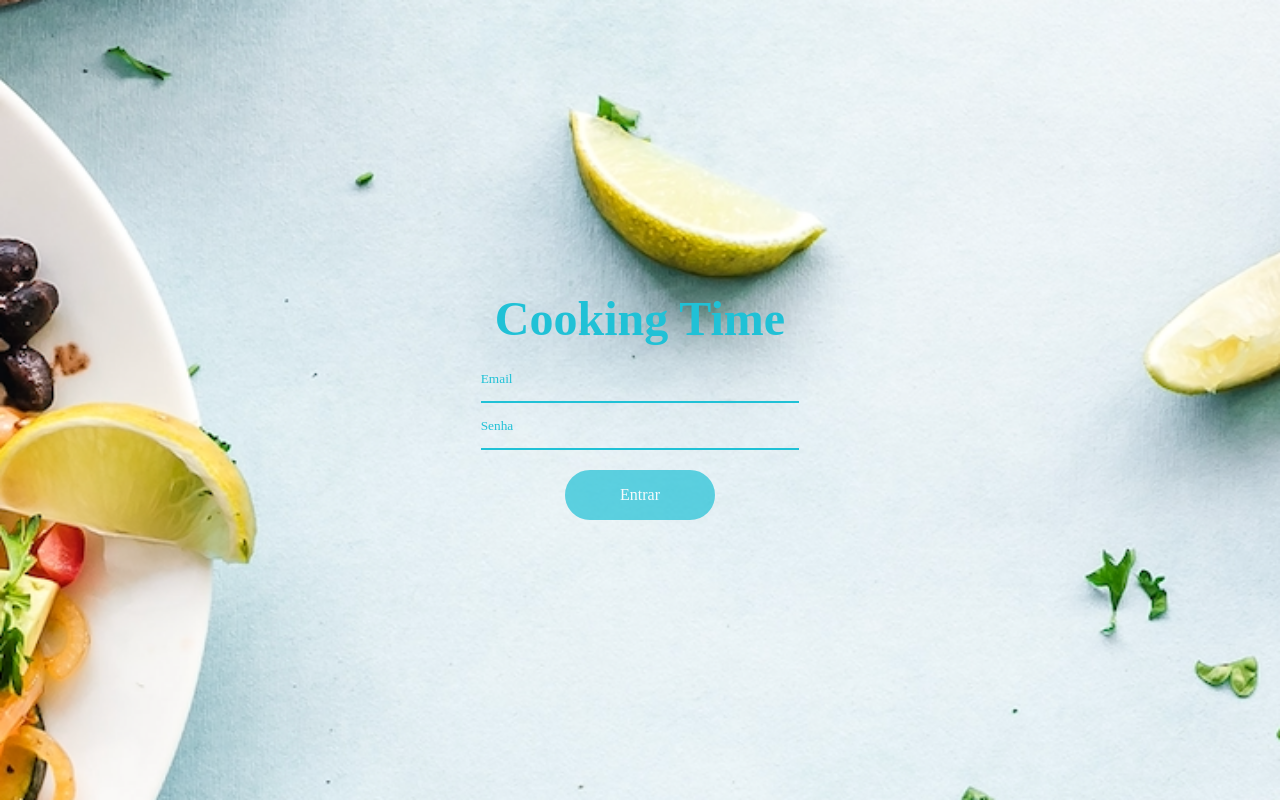
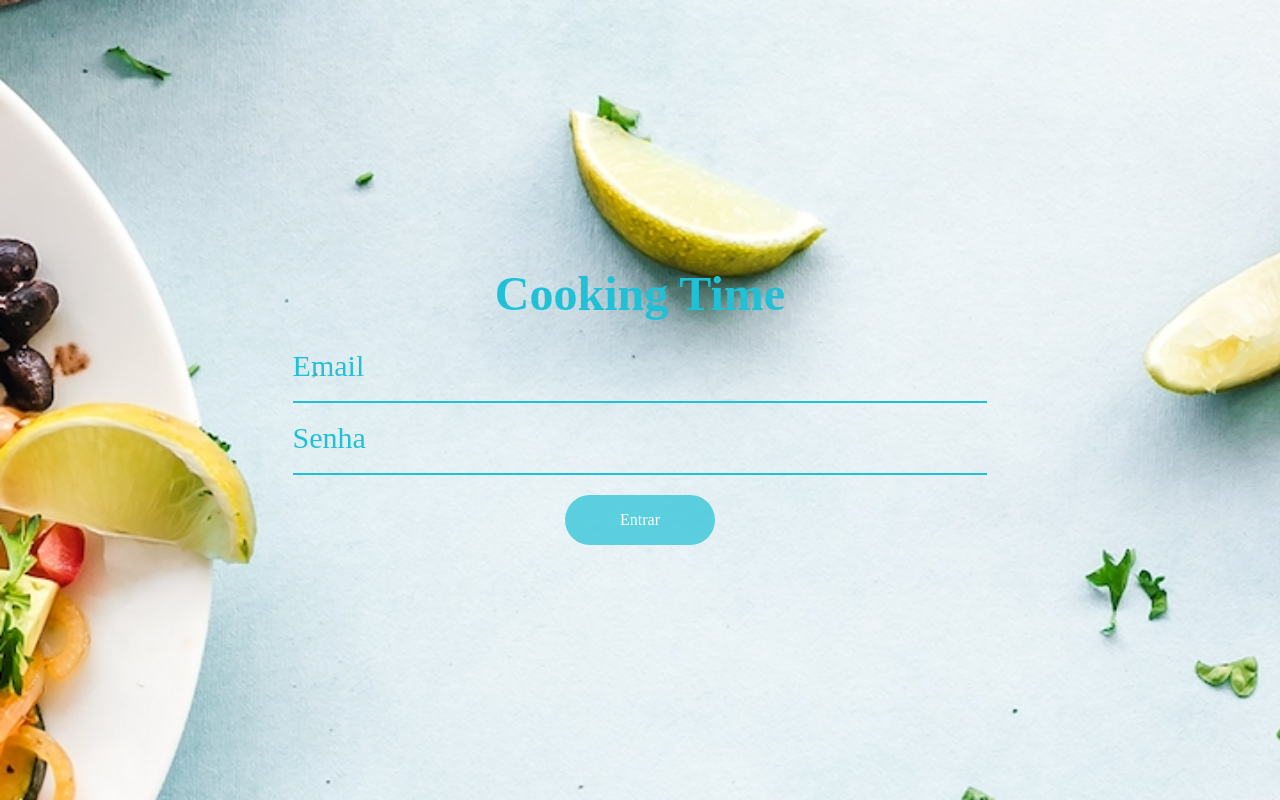
Before and after one commit to fabemiliano/recipe-app, a React (Create React App) app: page / in a window 1280 px wide. Built offline with nearby package versions, Linux system fonts and the light colour scheme; a web font is replaced by a local one.

Commit message:
fixed login screen

```diff
--- a/src/components/CSS/LoginScreen.css
+++ b/src/components/CSS/LoginScreen.css
@@ -56,6 +56,8 @@ h2 {
   border: transparent;
   border-bottom: 2px solid rgb(32, 193, 214);
   color: rgb(32, 193, 214);
+  font-size: 30px;
+  height: 40px;
   margin: auto;
   padding: 15px 0;
   width: 90%;
```
